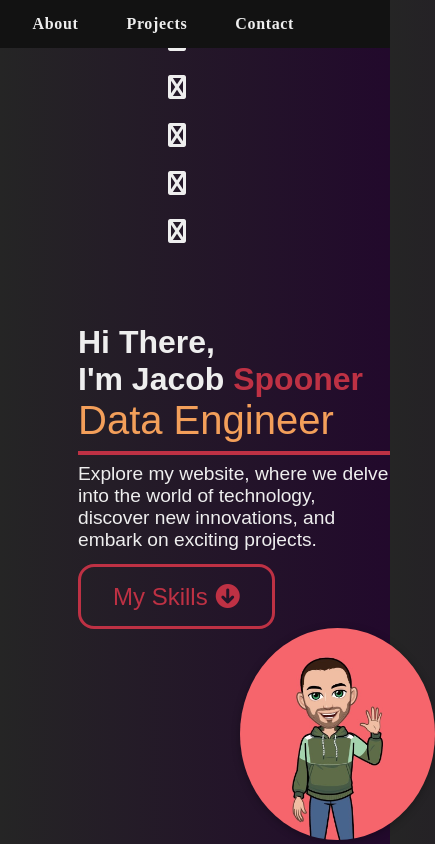
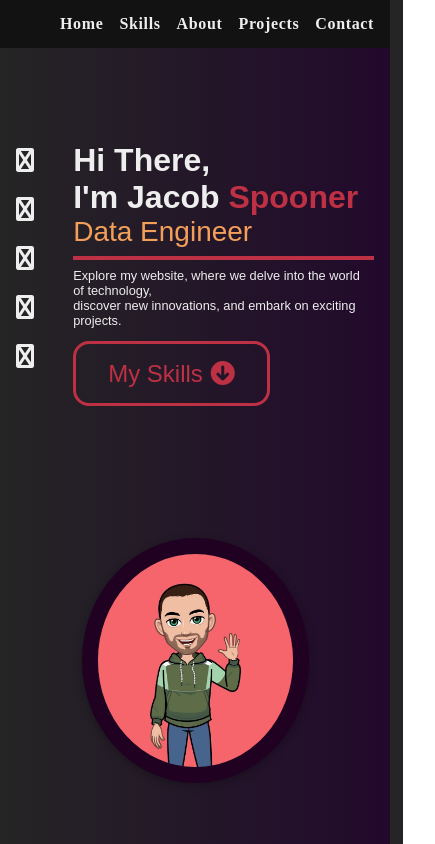
Before and after one commit to JSpooner11/Personal-Website, a plain HTML site: page index.html in a window 390 px wide. Shown: the top 844 px of the page, 435 px wide, since content can reach past the window. Drawn offline with Linux system fonts and the light colour scheme; a small style sheet from the web is missing; a web font is replaced by a local one.

Commit message:
Add code to reshape when using on phones to make it fit in the screen better

```diff
--- a/assets/css/master.css
+++ b/assets/css/master.css
@@ -4,6 +4,7 @@ body {
     /* background: #252525; */
     background: linear-gradient(to right, #252525, #22092C);
     width: 100%;
+    overflow-x: hidden;
 }
 
 html {
@@ -15,6 +16,7 @@ html {
 header {
   position: fixed;
   z-index: 1000;
+  top: 0;
 }
 
 header nav {
@@ -49,6 +51,13 @@ header .navbar ul li a:hover {
     border-bottom: 0.2rem solid #F39F5A;
     padding: 0.2rem 0;
   }
+
+@media only screen and (max-width: 768px) {
+  header .navbar ul {
+    gap: 1rem;
+    padding-right: 1rem;
+  }
+  }
 /* Navbar Emds */
 
 
@@ -58,10 +67,10 @@ header .navbar ul li a:hover {
     display: flex;
     flex-wrap: wrap;
     gap: 1rem;
-    min-height: 100vh;
+    min-height: 95vh;
     align-items: center;
+    margin-top: 3rem;
   }
-
 
 .home .image img {
     width: 50%;
@@ -70,6 +79,9 @@ header .navbar ul li a:hover {
     padding-top: 0%;
     border-radius: 50%;
     box-shadow: 0 2px 8px rgba(0, 0, 0, 0.3);
+    border-style: solid;
+    border-width: 1rem;
+    border-color: #200122;
   }
 
 
@@ -78,33 +90,15 @@ header .navbar ul li a:hover {
     padding-left: 0rem;
     padding-top: 0rem;
     color: #EEEEEE;
+    flex: 1;
+    margin-left: 0;
+    margin-right: 1rem;
 }
 
 .home .intro h2 {
     margin-bottom: 0;
     font-size: 3rem;
     color: #EEEEEE;
-
-}
-
-@media only screen and (max-width: 768px) {
-.home .intro h2 {
-    font-size: 2rem;
-}
-.home .intro h3 {
-  font-size: 1.75rem;
-}
-.home .intro p {
-  font-size: 0.8rem;
-}
-
-.home .socials {
-  margin-left: 0rem;
-}
-
-.home .intro {
-  margin-left: 20%;
-}
 }
 
 .home .intro h2 span {
@@ -172,13 +166,16 @@ header .navbar ul li a:hover {
 .home .socials {
   margin-top: 0rem;
   padding-top: 0;
+  flex: 0;
+  margin-right: 0;
+  width: auto;
 }
 
 .home .socials .social-icons{
   margin-bottom: 1.5rem;
   list-style: none;
-  margin-left: 8rem;
-  margin-right: 0;
+  margin-left: 5rem;
+  margin-right: 1rem;
 }
 
 .home  .social-icons a {
@@ -207,8 +204,36 @@ header .navbar ul li a:hover {
 .social-icons a.youtube:hover {
   color: red;
 }
+/* social icons Ends */
+@media only screen and (max-width: 768px) {
 
-/* social icons Ends */
+  .home .intro h2 {
+      font-size: 2rem;
+  }
+
+  .home .intro h3 {
+    font-size: 1.75rem;
+  }
+
+  .home .intro p {
+    font-size: 0.8rem;
+  }
+
+  .home .socials .social-icons{
+    margin-left: 1rem;
+    margin-right: 0.2rem;
+    margin-bottom: 0;
+    line-height: 2.75rem;
+    padding-left: 0;
+  }
+
+  .home .image img {
+    display: block;
+    margin: 0 auto;
+  }
+
+  }
+
 /* Introduction Ends */
 
 /* Skills section Starts */
```
Also changed, not shown: index.html (+0 -1 lines).
